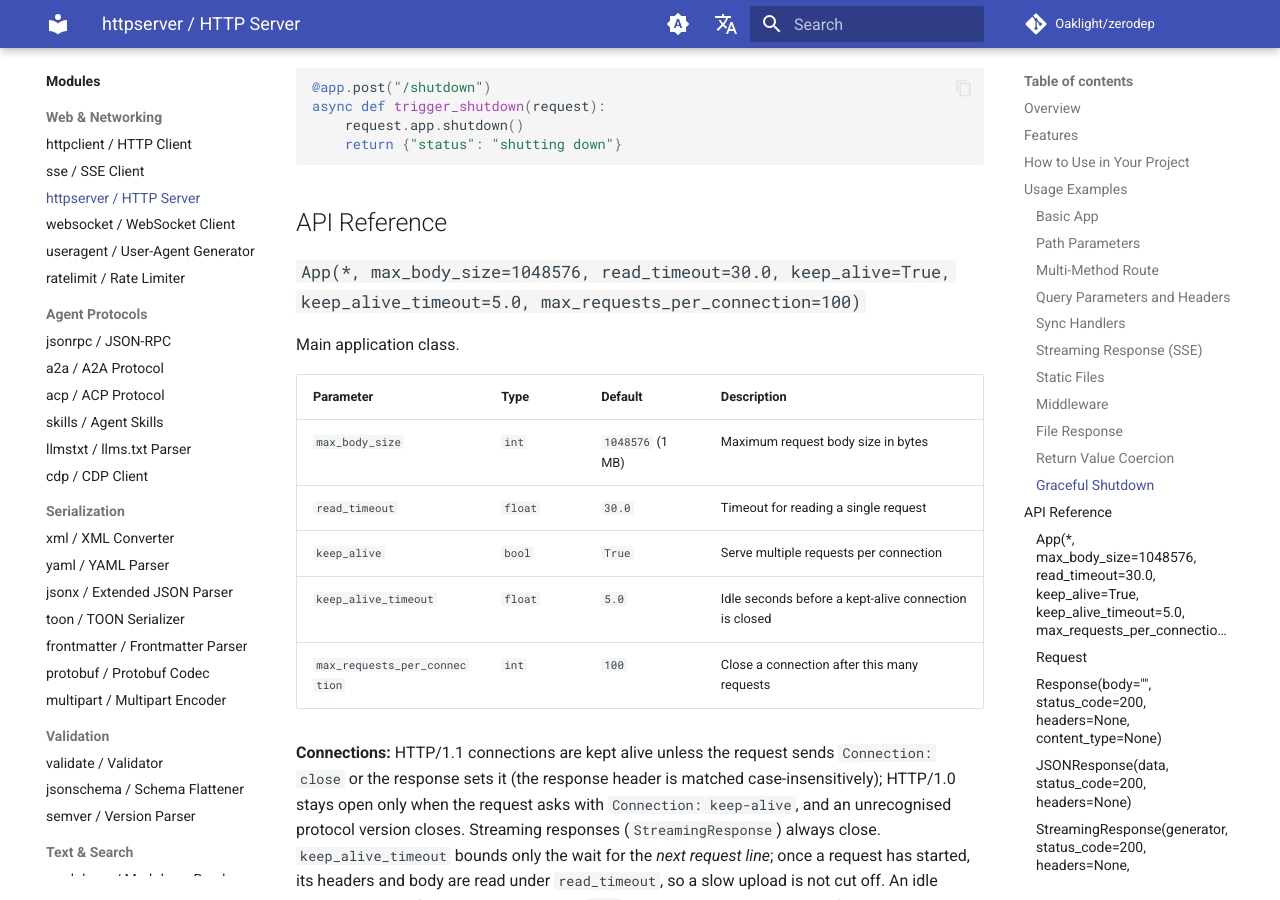
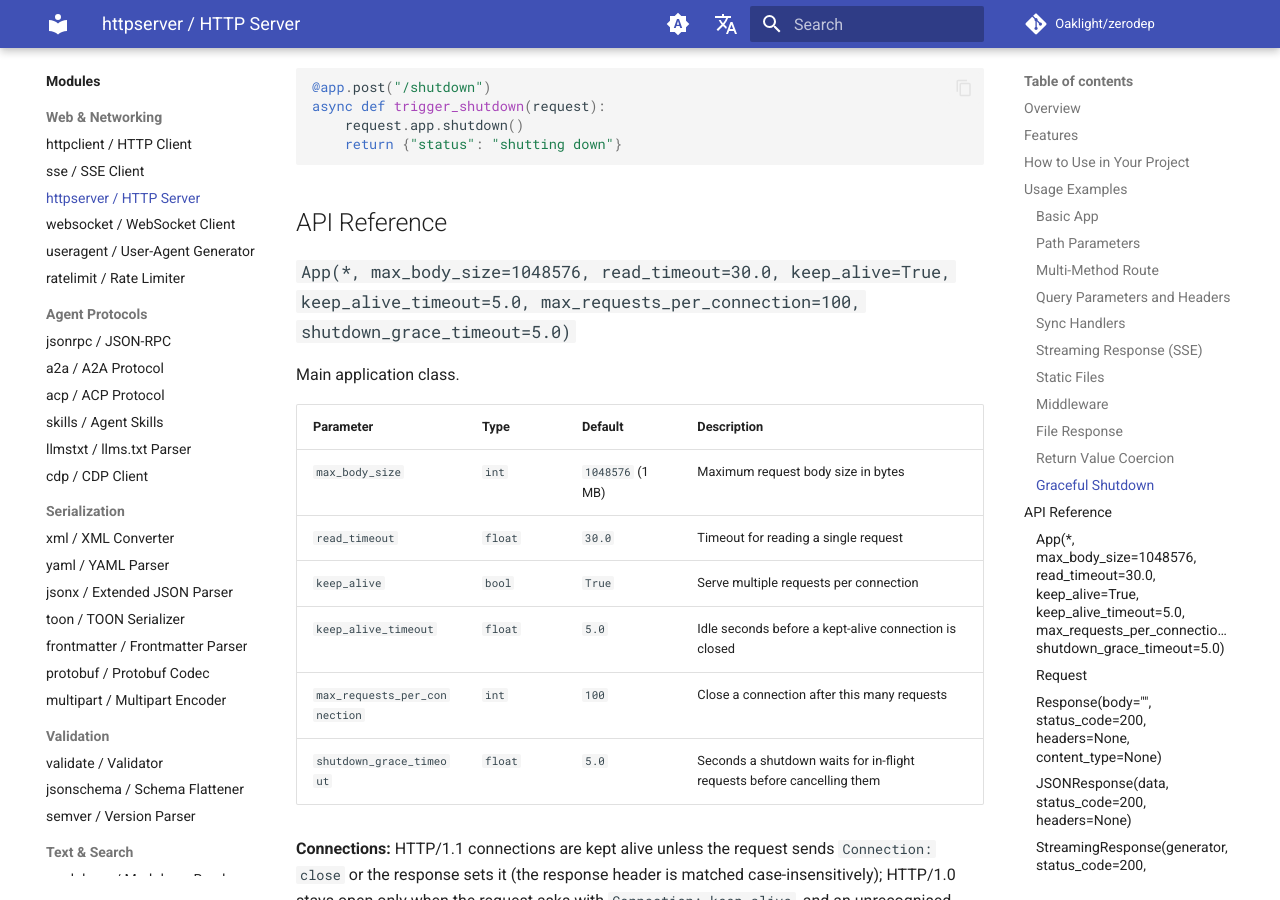
Before and after one commit to Oaklight/zerodep, an MkDocs documentation site: the page built from docs/modules/httpserver.md, in a window 1280 px wide and 900 px high, scrolled down 4148 px. Built offline with MkDocs 1.6.1 and Material for MkDocs 9.7.7, drawn with Linux system fonts in a browser that asks for light colours; comment, search, counter and statistics services are not loaded.

Commit message:
docs(httpserver): list shutdown_grace_timeout in the App reference
Follow-up to #218.

```diff
--- a/docs/modules/httpserver.md
+++ b/docs/modules/httpserver.md
@@ -192,7 +192,7 @@ async def trigger_shutdown(request):
 
 ## API Reference
 
-### `App(*, max_body_size=1048576, read_timeout=30.0, keep_alive=True, keep_alive_timeout=5.0, max_requests_per_connection=100)`
+### `App(*, max_body_size=1048576, read_timeout=30.0, keep_alive=True, keep_alive_timeout=5.0, max_requests_per_connection=100, shutdown_grace_timeout=5.0)`
 
 Main application class.
 
@@ -203,6 +203,7 @@ Main application class.
 | `keep_alive` | `bool` | `True` | Serve multiple requests per connection |
 | `keep_alive_timeout` | `float` | `5.0` | Idle seconds before a kept-alive connection is closed |
 | `max_requests_per_connection` | `int` | `100` | Close a connection after this many requests |
+| `shutdown_grace_timeout` | `float` | `5.0` | Seconds a shutdown waits for in-flight requests before cancelling them |
 
 **Connections:** HTTP/1.1 connections are kept alive unless the request sends `Connection: close` or the response sets it (the response header is matched case-insensitively); HTTP/1.0 stays open only when the request asks with `Connection: keep-alive`, and an unrecognised protocol version closes. Streaming responses (`StreamingResponse`) always close. `keep_alive_timeout` bounds only the wait for the *next request line*; once a request has started, its headers and body are read under `read_timeout`, so a slow upload is not cut off. An idle connection therefore closes quietly — no `408` — while a request that stalls after its request line still receives `408`. `HEAD` is served by the matching `GET` route (RFC 9110 §9.3.2) with the same headers, `Content-Length` included, and no body. On shutdown, connections waiting for their next request line are closed immediately — otherwise `Server.wait_closed()` (which waits for open connections on Python 3.12+) would hold shutdown for the whole idle window. Requests already being handled are allowed to finish on every supported Python version: connection handlers are tracked and awaited for up to `shutdown_grace_timeout` (default 5 s, `App(shutdown_grace_timeout=...)`) before being cancelled, since `wait_closed()` returns immediately on 3.10/3.11. A request that completes after shutdown began is answered with `Connection: close`.
 
```
